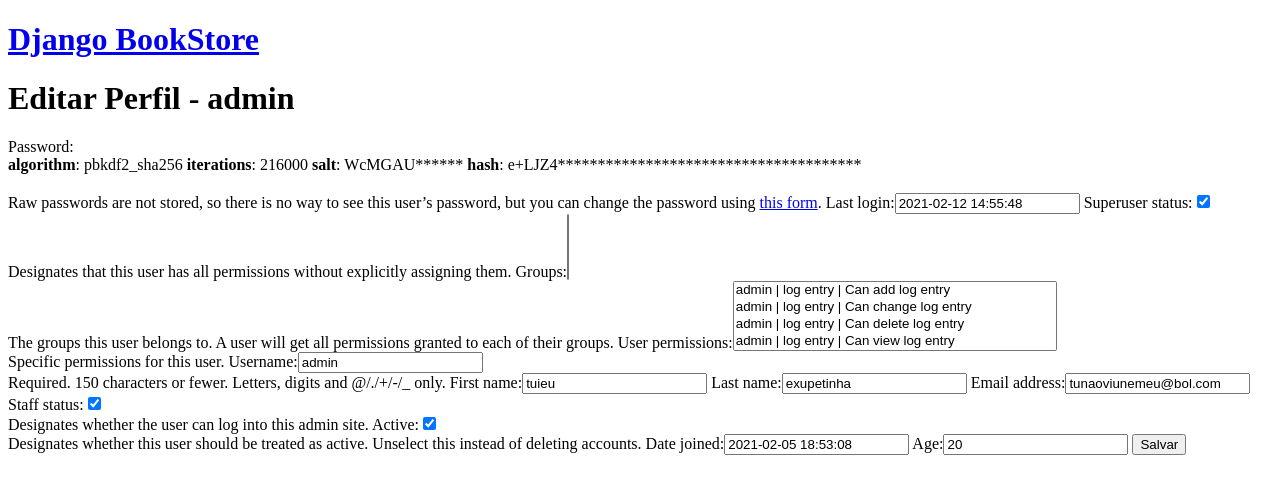
After one commit to Birunda3000/Django-bookstore, a Django app: page /edit_user/ in a window 1280 px wide. The commit adds this page. Shown: the top 494 px of the page. Run offline with Django 3.2, Linux system fonts and the light colour scheme; a user stored in the database is signed in.

Commit message:
compras e edição de informações
compras - o botão comprar funcional
pagina de edição de informações

```diff
--- a/django_bookstore/django_bookstore/urls.py
+++ b/django_bookstore/django_bookstore/urls.py
@@ -15,7 +15,7 @@ Including another URLconf
 """
 from django.contrib import admin
 from django.urls import path, include
-from loja.views import home, book_page, compra, user_page, cart_home
+from loja.views import home, book_page, compra, user_page, cart_home, edit_user
 
 from loja import views
 
@@ -34,6 +34,8 @@ urlpatterns = [
 
     path('user_page/', user_page, name='url_user_page' ),
 
-    path('cart/', cart_home, name='url_cart')
+    path('cart/', cart_home, name='url_cart'),
+
+    path('edit_user/', edit_user, name='url_edit_user')
 
 ] + static(settings.MEDIA_URL , document_root=settings.MEDIA_ROOT)   #depois do +
--- a/django_bookstore/loja/admin.py
+++ b/django_bookstore/loja/admin.py
@@ -1,6 +1,6 @@
 from django.contrib import admin
 from django.contrib.auth import admin as auth_admin
-from .models import Genero, Editora, Livro, User, Cart, Compra
+from .models import Genero, Editora, Livro, User, Compra#, Cart
 
 from .forms import UserChangeForm, UserCreationForm
 
@@ -8,7 +8,7 @@ from .forms import UserChangeForm, UserCreationForm
 admin.site.register(Genero)
 admin.site.register(Editora)
 admin.site.register(Livro)
-admin.site.register(Cart)
+#admin.site.register(Cart)
 admin.site.register(Compra)
 @admin.register(User)
 class UserAdmin(auth_admin.UserAdmin):
--- a/django_bookstore/loja/models.py
+++ b/django_bookstore/loja/models.py
@@ -90,7 +90,7 @@ class Livro(models.Model):
 
 
 #User = settings.AUTH_USER_MODEL
-class Cart(models.Model):
+'''class Cart(models.Model):
     user = models.ForeignKey(get_user_model(), on_delete=models.CASCADE)
 
     products = models.ManyToManyField(Livro, blank = True)
@@ -101,7 +101,7 @@ class Cart(models.Model):
     #objects = CartManager()
 
     def __str__(self):
-        return str(self.id)
+        return str(self.id)'''
 
 #User = settings.AUTH_USER_MODEL
 class Compra(models.Model):
--- /dev/null
+++ b/django_bookstore/loja/templates/loja/edit_user.html
@@ -0,0 +1,22 @@
+<!DOCTYPE html>
+<html lang="en">
+<head>
+    <meta charset="UTF-8">
+    <link rel="shortcut icon"
+    href="..\..\..\media\favicon.ico"/>
+    <title>{{ user.get_username }} dashboard | Django BookStore</title>
+</head>
+<body>
+    <a href="{% url 'url_home'%}"><h1>Django BookStore</h1></a>
+
+    <h1>Editar Perfil - {{ user.get_username }}</h1>
+    <form method="POST">
+        {% csrf_token %}
+        <input type="hidden" name="next" value="{{ next }}">
+        {{form}}
+        <button type="submit" class="btn btn-primary btn-block">Salvar</button>
+    </form>
+
+
+</body>
+</html>
--- a/django_bookstore/loja/views.py
+++ b/django_bookstore/loja/views.py
@@ -1,11 +1,11 @@
-from django.shortcuts import render
+from django.shortcuts import render, redirect
 import datetime
-from .models import Genero, Editora, Livro, Cart, Compra
+from .models import Genero, Editora, Livro, Compra#, Cart
 from django.contrib.auth.decorators import login_required
 
 #from django.contrib.auth.forms import UserCreationForm
 
-from .forms import UserCreationForm
+from .forms import UserCreationForm, UserChangeForm
 
 from django.urls import reverse_lazy
 from django.views import generic
@@ -28,10 +28,6 @@ def book_page(request, pk):
     data['livro'] = livro
     return render(request,'loja/book_page.html',data)
 
-
-
-
-
 @login_required
 def compra(request, pk):
     compra = Compra()
@@ -43,6 +39,27 @@ def compra(request, pk):
     data['livro'] = Livro.objects.get(pk=pk)
     return render(request,'loja/compra.html', data)
 
+@login_required
+def user_page(request):
+    data = {}
+    data['livros'] = Livro.objects.all()# forma errada
+    data['compras'] = Compra.objects.filter(user=request.user).order_by('timestamp').reverse()
+    return render(request,'loja/user_page.html', data)
+
+@login_required
+def edit_user(request):
+    form = UserChangeForm(request.POST or None, instance = request.user)
+    data = {}
+    data['form'] = form
+    data['livros'] = Livro.objects.all()# forma errada
+    data['compras'] = Compra.objects.filter(user=request.user).order_by('timestamp').reverse()
+
+    if form.is_valid():
+        form.save()
+        return redirect('url_user_page')
+
+
+    return render(request,'loja/edit_user.html', data)
 
 
 
@@ -52,14 +69,6 @@ def compra(request, pk):
 
 
 
-
-
-@login_required
-def user_page(request):
-    data = {}
-    data['livros'] = Livro.objects.all()# forma errada
-    data['compras'] = Compra.objects.filter(user=request.user).order_by('timestamp').reverse()
-    return render(request,'loja/user_page.html', data)
 
 @login_required
 def cart_home(request):
```
Also changed, not shown: django_bookstore/loja/templates/loja/user_page.html (+21 -18 lines), django_bookstore/db.sqlite3.
